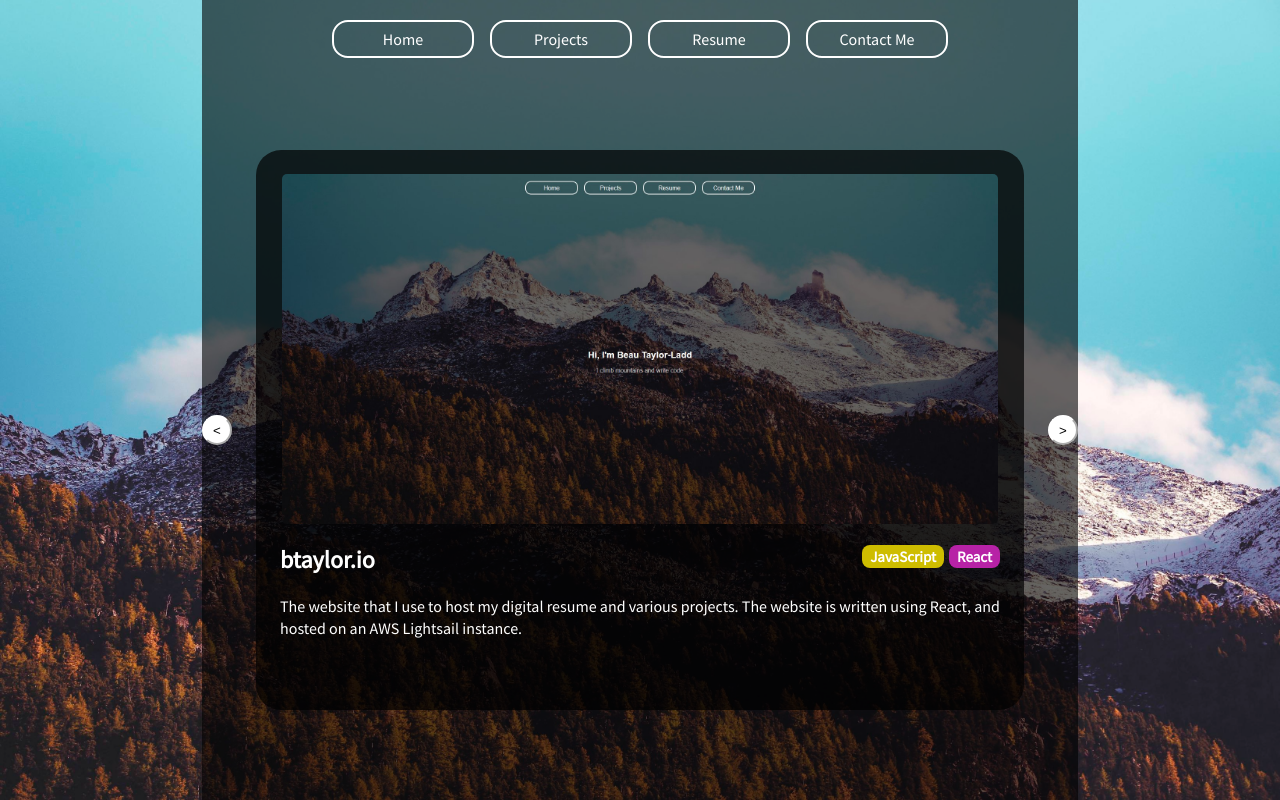
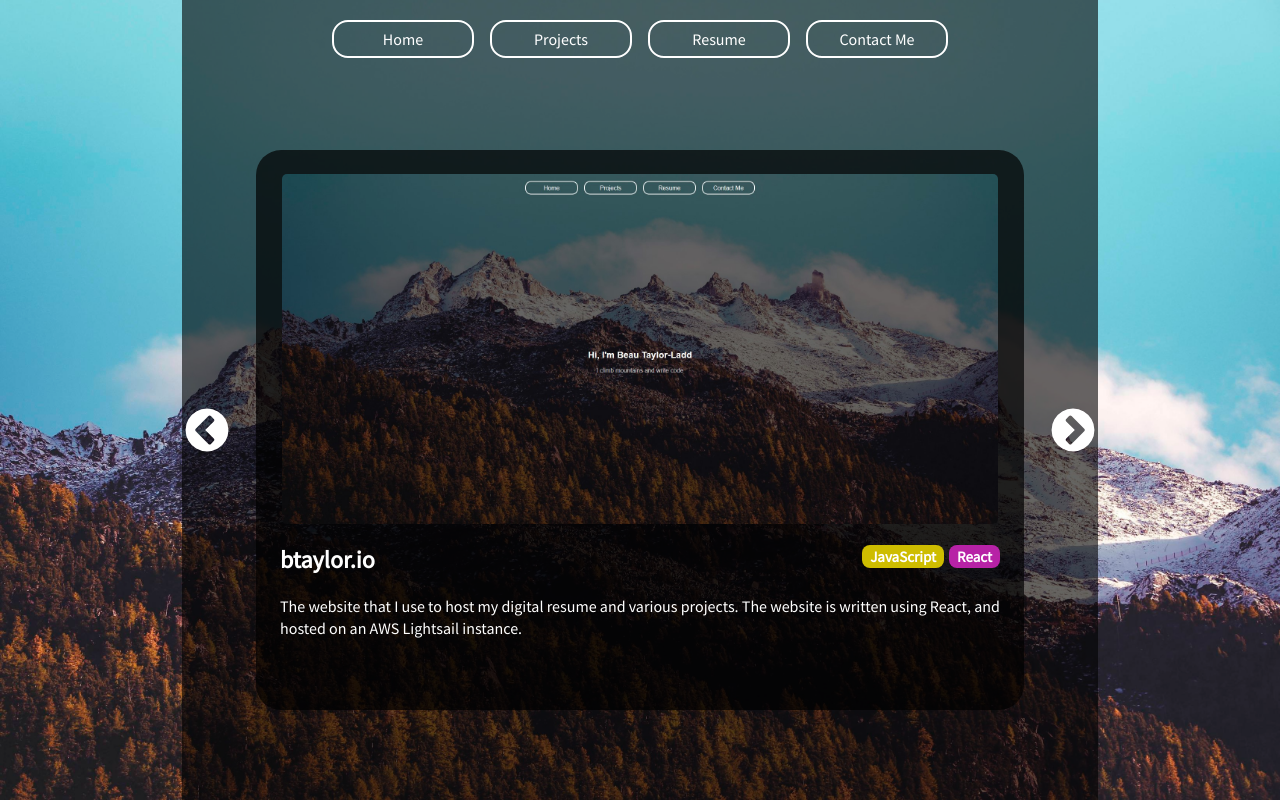
Before and after one commit to NovaPlasm/btaylor.io, a React (Create React App) app: page /projects in a window 1280 px wide. Built offline with nearby package versions, Linux system fonts and the light colour scheme.

Commit message:
Add Carousel component

```diff
--- a/src/components/Carousel.js
+++ b/src/components/Carousel.js
@@ -35,7 +35,7 @@ class Carousel extends Component {
   render() {
     return (
       <div className="carousel-grid">
-        <button className="previous" onClick={() => {this.cycle(-1)}}>{'<'}</button>
+        <span className="previous" onClick={() => {this.cycle(-1)}} />
         <span className="content">
           {
             this.props.children.map((child, index) => {
@@ -44,7 +44,7 @@ class Carousel extends Component {
             })
           }
         </span>
-        <button className="next" onClick={() => {this.cycle(1)}}>{'>'}</button>
+        <span className="next" onClick={() => {this.cycle(1)}} />
       </div>
     );
   }
--- a/src/components/Carousel.scss
+++ b/src/components/Carousel.scss
@@ -1,18 +1,16 @@
 .carousel-grid {
   display: grid;
   grid-auto-flow: column;
-  grid-template-columns: 30px 1fr 30px;
+  grid-template-columns: 50px 1fr 50px;
   grid-gap: 24px;
   font-family: "Source Sans Pro", sans-serif;
 
   .previous {
-    background: white;
-    border-color: white;
-    box-shadow: none;
-    border-radius: 25px;
-    width: 30px;
-    height: 30px;
+    width: 50px;
+    height: 50px;
     align-self: center;
+    background-image: url('../assets/chevron-circle-left.svg');
+    background-size: cover;
   }
 
   .content {
@@ -20,12 +18,10 @@
   }
 
   .next {
-    background: white;
-    border-color: white;
-    box-shadow: none;
-    border-radius: 25px;
-    width: 30px;
-    height: 30px;
+    width: 50px;
+    height: 50px;
     align-self: center;
+    background-image: url('../assets/chevron-circle-right.svg');
+    background-size: cover;
   }
 }
```
Also changed, not shown: src/assets/chevron-circle-left.svg (added), src/assets/chevron-circle-right.svg (added).
